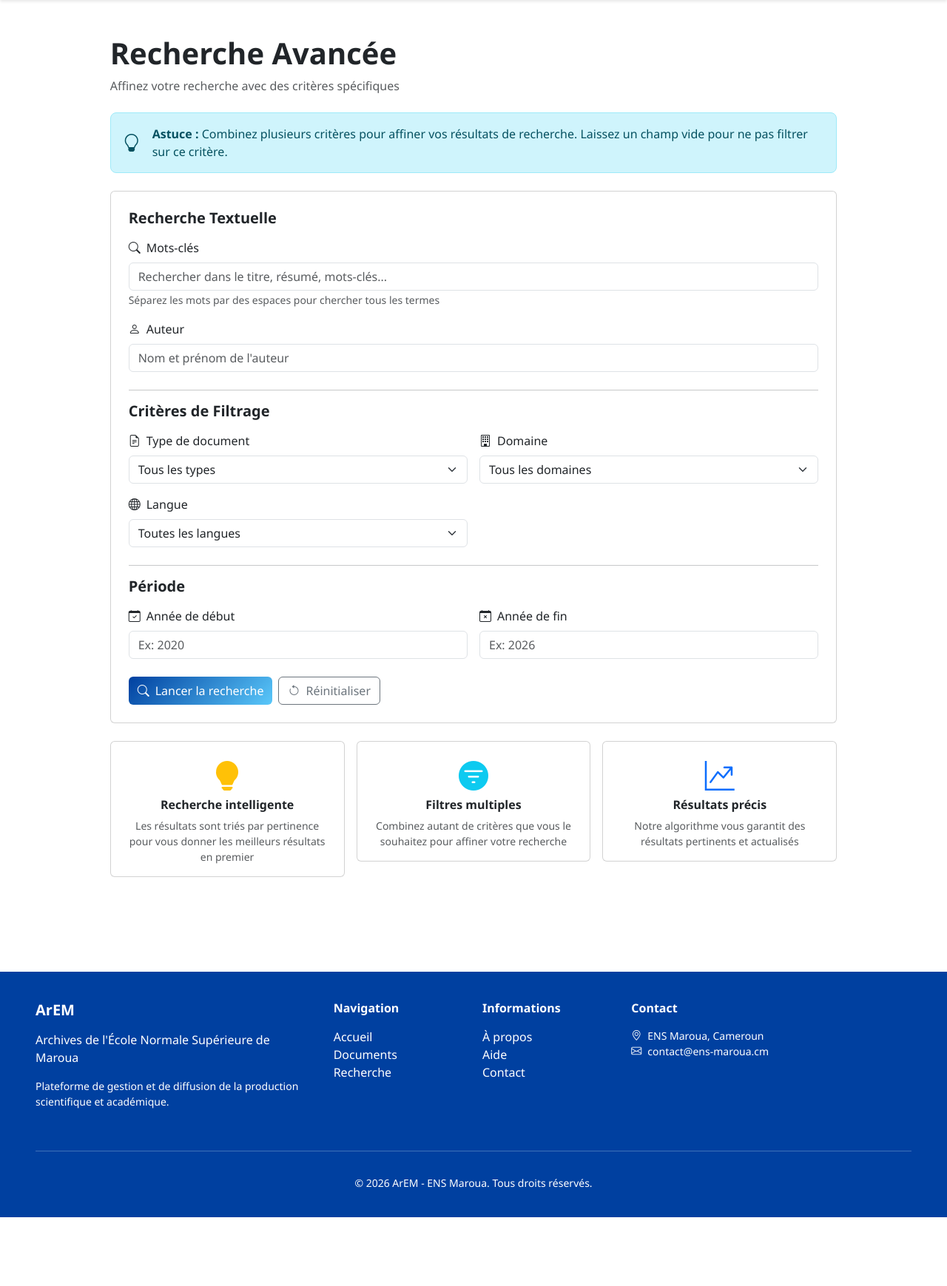
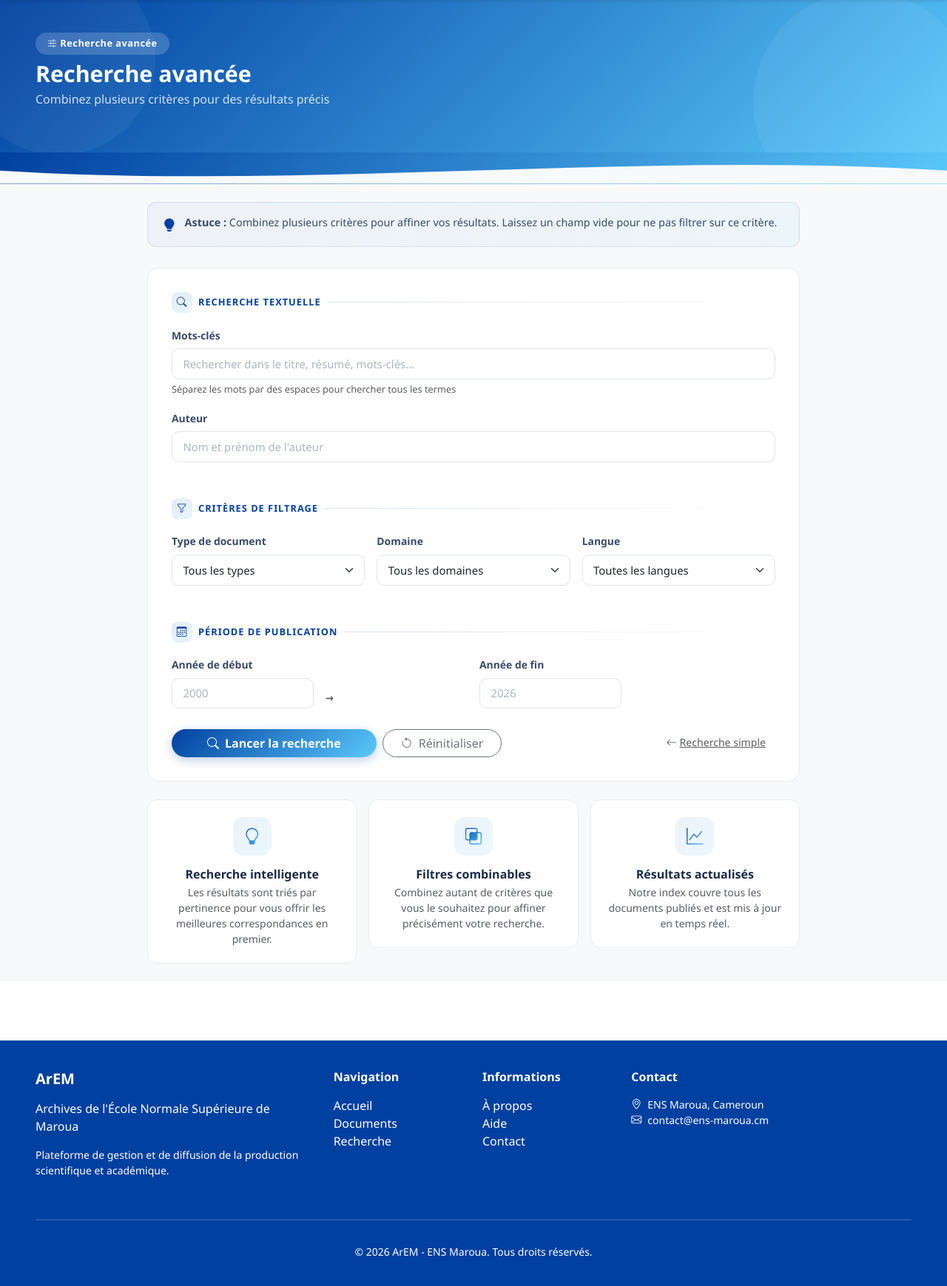
Before and after one commit to 2zalab/ArEM, a Laravel app: page /search/advanced in a window 1280 px wide. Shown: the part 83-1822 px from the top of the page at 74% size. Before the commit the page ends 1729 px from the top, so only its background shows below. Run offline with Laravel 12, Linux system fonts and the light colour scheme; data comes from the database, SQL or seed files in the repository.

Commit message:
Redesign advanced search page with branded hero and improved form UX
Adds gradient hero section with wave divider, styled hint box, and
section-separated form groups with gradient icon badges. Form controls
use consistent rounded styling. Tip cards replace plain Bootstrap cards
with gradient icon boxes and hover lift. Reset and back-to-simple links
added to action row.

https://claude.ai/code/session_01HKH1t6iWCdFdSHzz6Qf648

```diff
--- a/resources/views/search/advanced.blade.php
+++ b/resources/views/search/advanced.blade.php
@@ -2,47 +2,226 @@
 
 @section('title', 'Recherche avancée - ArEM')
 
+@section('styles')
+<style>
+    .adv-hero {
+        background: linear-gradient(135deg, #0040A0 0%, #5AC8FA 100%);
+        padding: 44px 0 60px;
+        position: relative;
+        overflow: hidden;
+    }
+
+    .adv-hero::before {
+        content: '';
+        position: absolute;
+        top: -50px;
+        left: -50px;
+        width: 260px;
+        height: 260px;
+        border-radius: 50%;
+        background: rgba(255,255,255,0.05);
+        pointer-events: none;
+    }
+
+    .adv-hero::after {
+        content: '';
+        position: absolute;
+        bottom: -40%;
+        right: -3%;
+        width: 300px;
+        height: 300px;
+        border-radius: 50%;
+        background: rgba(255,255,255,0.06);
+        pointer-events: none;
+    }
+
+    /* Section headings inside the form */
+    .form-section-title {
+        font-size: 0.8rem;
+        font-weight: 700;
+        text-transform: uppercase;
+        letter-spacing: 1px;
+        color: #0040A0;
+        display: flex;
+        align-items: center;
+        gap: 8px;
+        margin-bottom: 1.1rem;
+    }
+
+    .form-section-title::after {
+        content: '';
+        flex: 1;
+        height: 1px;
+        background: linear-gradient(to right, rgba(0,64,160,0.15), transparent);
+    }
+
+    .form-section-icon {
+        width: 28px;
+        height: 28px;
+        border-radius: 8px;
+        background: linear-gradient(135deg, rgba(0,64,160,0.1), rgba(90,200,250,0.15));
+        display: inline-flex;
+        align-items: center;
+        justify-content: center;
+        font-size: 0.85rem;
+        color: #0040A0;
+        flex-shrink: 0;
+    }
+
+    /* Form controls */
+    .adv-form .form-control,
+    .adv-form .form-select {
+        border-radius: 10px;
+        border-color: #e0e4ec;
+        font-size: 0.93rem;
+        padding: 0.55rem 0.9rem;
+        transition: border-color 0.2s, box-shadow 0.2s;
+    }
+
+    .adv-form .form-control:focus,
+    .adv-form .form-select:focus {
+        border-color: #0040A0;
+        box-shadow: 0 0 0 0.2rem rgba(0,64,160,0.1);
+    }
+
+    .adv-form .form-label {
+        font-size: 0.87rem;
+        font-weight: 600;
+        color: #3a4a6a;
+        margin-bottom: 0.4rem;
+    }
+
+    .adv-form input[type="text"]::placeholder,
+    .adv-form input[type="number"]::placeholder {
+        color: #adb5bd;
+        font-weight: 400;
+    }
+
+    /* Main form card */
+    .adv-form-card {
+        background: white;
+        border-radius: 16px;
+        border: 1px solid #e9ecef;
+        padding: 2rem;
+        margin-bottom: 1.5rem;
+    }
+
+    /* Tip cards */
+    .tip-card {
+        background: white;
+        border: 1px solid #e9ecef;
+        border-radius: 14px;
+        padding: 1.4rem;
+        text-align: center;
+        transition: all 0.25s ease;
+    }
+
+    .tip-card:hover {
+        border-color: rgba(0,64,160,0.2);
+        box-shadow: 0 6px 20px rgba(0,64,160,0.08);
+        transform: translateY(-2px);
+    }
+
+    .tip-icon {
+        width: 52px;
+        height: 52px;
+        border-radius: 14px;
+        background: linear-gradient(135deg, rgba(0,64,160,0.07), rgba(90,200,250,0.12));
+        display: flex;
+        align-items: center;
+        justify-content: center;
+        margin: 0 auto 1rem;
+    }
+
+    .tip-icon i {
+        font-size: 1.4rem;
+        background: linear-gradient(135deg, #0040A0, #5AC8FA);
+        -webkit-background-clip: text;
+        -webkit-text-fill-color: transparent;
+        background-clip: text;
+    }
+
+    /* Hint box */
+    .hint-box {
+        background: linear-gradient(135deg, rgba(0,64,160,0.04), rgba(90,200,250,0.07));
+        border: 1px solid rgba(0,64,160,0.12);
+        border-radius: 12px;
+        padding: 1rem 1.25rem;
+        display: flex;
+        align-items: flex-start;
+        gap: 0.75rem;
+        margin-bottom: 1.75rem;
+    }
+
+    .hint-box i {
+        font-size: 1.1rem;
+        color: #0040A0;
+        flex-shrink: 0;
+        margin-top: 1px;
+    }
+
+    .hint-box p {
+        margin: 0;
+        font-size: 0.9rem;
+        color: #3a4a6a;
+        line-height: 1.55;
+    }
+</style>
+@endsection
+
 @section('content')
-<div class="container-fluid px-5 py-5">
-    <div class="row justify-content-center">
-        <div class="col-lg-10">
-            <h1 class="fw-bold mb-2">Recherche Avancée</h1>
-            <p class="text-muted mb-4">Affinez votre recherche avec des critères spécifiques</p>
 
-            <!-- Info Box -->
-            <div class="alert alert-info d-flex align-items-center mb-4" role="alert">
-                <i class="bi bi-lightbulb fs-4 me-3"></i>
-                <div>
-                    <strong>Astuce :</strong> Combinez plusieurs critères pour affiner vos résultats de recherche.
-                    Laissez un champ vide pour ne pas filtrer sur ce critère.
+<!-- Hero -->
+<div class="adv-hero">
+    <div class="container-fluid px-5 position-relative" style="z-index:1;">
+        <span class="badge text-white mb-2 px-3 py-2" style="background:rgba(255,255,255,0.18);font-size:0.8rem;border-radius:50px;letter-spacing:0.5px;">
+            <i class="bi bi-sliders2 me-1"></i>Recherche avancée
+        </span>
+        <h1 class="fw-bold text-white mb-1" style="font-size:1.9rem;">Recherche avancée</h1>
+        <p class="mb-0" style="color:rgba(255,255,255,0.8);">Combinez plusieurs critères pour des résultats précis</p>
     </div>
 </div>
+<div style="overflow:hidden;line-height:0;margin-top:-2px;background:linear-gradient(135deg,#0040A0,#5AC8FA);">
+    <svg viewBox="0 0 1440 50" xmlns="http://www.w3.org/2000/svg" preserveAspectRatio="none">
+        <path d="M0,30 C480,60 960,0 1440,30 L1440,50 L0,50 Z" fill="#f8f9fa"/>
+    </svg>
+</div>
 
-            <!-- Search Form Card -->
-            <div class="card mb-4">
-                <div class="card-body p-4">
+<div style="background:#f8f9fa;min-height:60vh;">
+<div class="container-fluid px-5 py-4">
+    <div class="row justify-content-center">
+        <div class="col-lg-9">
+
+            <!-- Hint -->
+            <div class="hint-box">
+                <i class="bi bi-lightbulb-fill"></i>
+                <p><strong>Astuce :</strong> Combinez plusieurs critères pour affiner vos résultats.
+                   Laissez un champ vide pour ne pas filtrer sur ce critère.</p>
+            </div>
+
+            <!-- Form card -->
+            <div class="adv-form-card adv-form">
                 <form action="{{ route('search') }}" method="GET">
+
                     <!-- Recherche textuelle -->
                     <div class="mb-4">
-                            <h5 class="fw-bold mb-3">Recherche Textuelle</h5>
+                        <div class="form-section-title">
+                            <span class="form-section-icon"><i class="bi bi-search"></i></span>
+                            Recherche textuelle
+                        </div>
                         <div class="row g-3">
                             <div class="col-md-12">
-                                    <label for="q" class="form-label">
-                                        <i class="bi bi-search me-2"></i>Mots-clés
-                                    </label>
+                                <label for="q" class="form-label">Mots-clés</label>
                                 <input type="text"
                                        class="form-control"
                                        id="q"
                                        name="q"
-                                           placeholder="Rechercher dans le titre, résumé, mots-clés..."
+                                       placeholder="Rechercher dans le titre, résumé, mots-clés…"
                                        value="{{ request('q') }}">
-                                    <small class="form-text text-muted">Séparez les mots par des espaces pour chercher tous les termes</small>
+                                <small class="text-muted" style="font-size:0.8rem;">Séparez les mots par des espaces pour chercher tous les termes</small>
                             </div>
-
                             <div class="col-md-12">
-                                    <label for="author" class="form-label">
-                                        <i class="bi bi-person me-2"></i>Auteur
-                                    </label>
+                                <label for="author" class="form-label">Auteur</label>
                                 <input type="text"
                                        class="form-control"
                                        id="author"
@@ -53,16 +232,17 @@
                         </div>
                     </div>
 
-                        <hr>
+                    <hr style="border-color:#f0f2f5;margin:1.5rem 0;">
 
                     <!-- Critères de filtrage -->
                     <div class="mb-4">
-                            <h5 class="fw-bold mb-3">Critères de Filtrage</h5>
+                        <div class="form-section-title">
+                            <span class="form-section-icon"><i class="bi bi-funnel"></i></span>
+                            Critères de filtrage
+                        </div>
                         <div class="row g-3">
-                                <div class="col-md-6">
-                                    <label for="type" class="form-label">
-                                        <i class="bi bi-file-earmark-text me-2"></i>Type de document
-                                    </label>
+                            <div class="col-md-4">
+                                <label for="type" class="form-label">Type de document</label>
                                 <select name="type" id="type" class="form-select">
                                     <option value="">Tous les types</option>
                                     @foreach($documentTypes as $type)
@@ -72,11 +252,8 @@
                                     @endforeach
                                 </select>
                             </div>
-
-                                <div class="col-md-6">
-                                    <label for="department" class="form-label">
-                                        <i class="bi bi-building me-2"></i>Domaine
-                                    </label>
+                            <div class="col-md-4">
+                                <label for="department" class="form-label">Domaine</label>
                                 <select name="department" id="department" class="form-select">
                                     <option value="">Tous les domaines</option>
                                     @foreach($departments as $dept)
@@ -86,49 +263,48 @@
                                     @endforeach
                                 </select>
                             </div>
-
-                                <div class="col-md-6">
-                                    <label for="language" class="form-label">
-                                        <i class="bi bi-globe me-2"></i>Langue
-                                    </label>
+                            <div class="col-md-4">
+                                <label for="language" class="form-label">Langue</label>
                                 <select name="language" id="language" class="form-select">
                                     <option value="">Toutes les langues</option>
-                                        <option value="fr" {{ request('language') == 'fr' ? 'selected' : '' }}>Français</option>
-                                        <option value="en" {{ request('language') == 'en' ? 'selected' : '' }}>Anglais</option>
+                                    <option value="fr" {{ request('language') === 'fr' ? 'selected' : '' }}>Français</option>
+                                    <option value="en" {{ request('language') === 'en' ? 'selected' : '' }}>Anglais</option>
+                                    <option value="de" {{ request('language') === 'de' ? 'selected' : '' }}>Allemand</option>
                                 </select>
                             </div>
                         </div>
                     </div>
 
-                        <hr>
+                    <hr style="border-color:#f0f2f5;margin:1.5rem 0;">
 
-                        <!-- Période temporelle -->
+                    <!-- Période -->
                     <div class="mb-4">
-                            <h5 class="fw-bold mb-3">Période</h5>
+                        <div class="form-section-title">
+                            <span class="form-section-icon"><i class="bi bi-calendar3"></i></span>
+                            Période de publication
+                        </div>
                         <div class="row g-3">
-                                <div class="col-md-6">
-                                    <label for="year_from" class="form-label">
-                                        <i class="bi bi-calendar-check me-2"></i>Année de début
-                                    </label>
+                            <div class="col-md-3">
+                                <label for="year_from" class="form-label">Année de début</label>
                                 <input type="number"
                                        class="form-control"
                                        id="year_from"
                                        name="year_from"
-                                           placeholder="Ex: 2020"
+                                       placeholder="2000"
                                        value="{{ request('year_from') }}"
                                        min="1990"
                                        max="{{ date('Y') }}">
                             </div>
-
-                                <div class="col-md-6">
-                                    <label for="year_to" class="form-label">
-                                        <i class="bi bi-calendar-x me-2"></i>Année de fin
-                                    </label>
+                            <div class="col-md-3 d-flex align-items-end pb-1">
+                                <span class="text-muted fw-semibold" style="font-size:0.9rem;">→</span>
+                            </div>
+                            <div class="col-md-3">
+                                <label for="year_to" class="form-label">Année de fin</label>
                                 <input type="number"
                                        class="form-control"
                                        id="year_to"
                                        name="year_to"
-                                           placeholder="Ex: {{ date('Y') }}"
+                                       placeholder="{{ date('Y') }}"
                                        value="{{ request('year_to') }}"
                                        min="1990"
                                        max="{{ date('Y') }}">
@@ -136,50 +312,56 @@
                         </div>
                     </div>
 
-                        <!-- Buttons -->
-                        <div class="d-flex gap-2">
-                            <button type="submit" class="btn btn-primary">
+                    <!-- Actions -->
+                    <div class="d-flex gap-2 pt-1">
+                        <button type="submit"
+                                class="btn btn-primary px-5"
+                                style="border-radius:50px;background:linear-gradient(135deg,#0040A0,#5AC8FA);border:none;font-weight:600;box-shadow:0 4px 14px rgba(0,64,160,0.25);">
                             <i class="bi bi-search me-2"></i>Lancer la recherche
                         </button>
-                            <a href="{{ route('search.advanced') }}" class="btn btn-outline-secondary">
+                        <a href="{{ route('search.advanced') }}"
+                           class="btn btn-outline-secondary px-4"
+                           style="border-radius:50px;">
                             <i class="bi bi-arrow-counterclockwise me-2"></i>Réinitialiser
                         </a>
+                        <a href="{{ route('search') }}"
+                           class="btn btn-link text-muted ms-auto"
+                           style="font-size:0.88rem;">
+                            <i class="bi bi-arrow-left me-1"></i>Recherche simple
+                        </a>
                     </div>
+
                 </form>
+            </div>
+
+            <!-- Tips -->
+            <div class="row g-3">
+                <div class="col-md-4">
+                    <div class="tip-card">
+                        <div class="tip-icon"><i class="bi bi-lightbulb"></i></div>
+                        <h6 class="fw-bold mb-1" style="color:#1a2a4a;">Recherche intelligente</h6>
+                        <p class="text-muted small mb-0">Les résultats sont triés par pertinence pour vous offrir les meilleures correspondances en premier.</p>
+                    </div>
+                </div>
+                <div class="col-md-4">
+                    <div class="tip-card">
+                        <div class="tip-icon"><i class="bi bi-intersect"></i></div>
+                        <h6 class="fw-bold mb-1" style="color:#1a2a4a;">Filtres combinables</h6>
+                        <p class="text-muted small mb-0">Combinez autant de critères que vous le souhaitez pour affiner précisément votre recherche.</p>
+                    </div>
+                </div>
+                <div class="col-md-4">
+                    <div class="tip-card">
+                        <div class="tip-icon"><i class="bi bi-graph-up"></i></div>
+                        <h6 class="fw-bold mb-1" style="color:#1a2a4a;">Résultats actualisés</h6>
+                        <p class="text-muted small mb-0">Notre index couvre tous les documents publiés et est mis à jour en temps réel.</p>
+                    </div>
                 </div>
             </div>
 
-            <!-- Tips Section -->
-            <div class="row g-3">
-                <div class="col-md-4">
-                    <div class="card">
-                        <div class="card-body text-center">
-                            <i class="bi bi-lightbulb-fill text-warning fs-1 mb-3"></i>
-                            <h6 class="fw-bold">Recherche intelligente</h6>
-                            <p class="text-muted small mb-0">Les résultats sont triés par pertinence pour vous donner les meilleurs résultats en premier</p>
-                        </div>
-                    </div>
-                </div>
-                <div class="col-md-4">
-                    <div class="card">
-                        <div class="card-body text-center">
-                            <i class="bi bi-filter-circle-fill text-info fs-1 mb-3"></i>
-                            <h6 class="fw-bold">Filtres multiples</h6>
-                            <p class="text-muted small mb-0">Combinez autant de critères que vous le souhaitez pour affiner votre recherche</p>
-                        </div>
-                    </div>
-                </div>
-                <div class="col-md-4">
-                    <div class="card">
-                        <div class="card-body text-center">
-                            <i class="bi bi-graph-up-arrow text-primary fs-1 mb-3"></i>
-                            <h6 class="fw-bold">Résultats précis</h6>
-                            <p class="text-muted small mb-0">Notre algorithme vous garantit des résultats pertinents et actualisés</p>
         </div>
     </div>
 </div>
 </div>
-        </div>
-    </div>
-</div>
+
 @endsection
```
Lines whose indentation alone changed are shown as unchanged.
